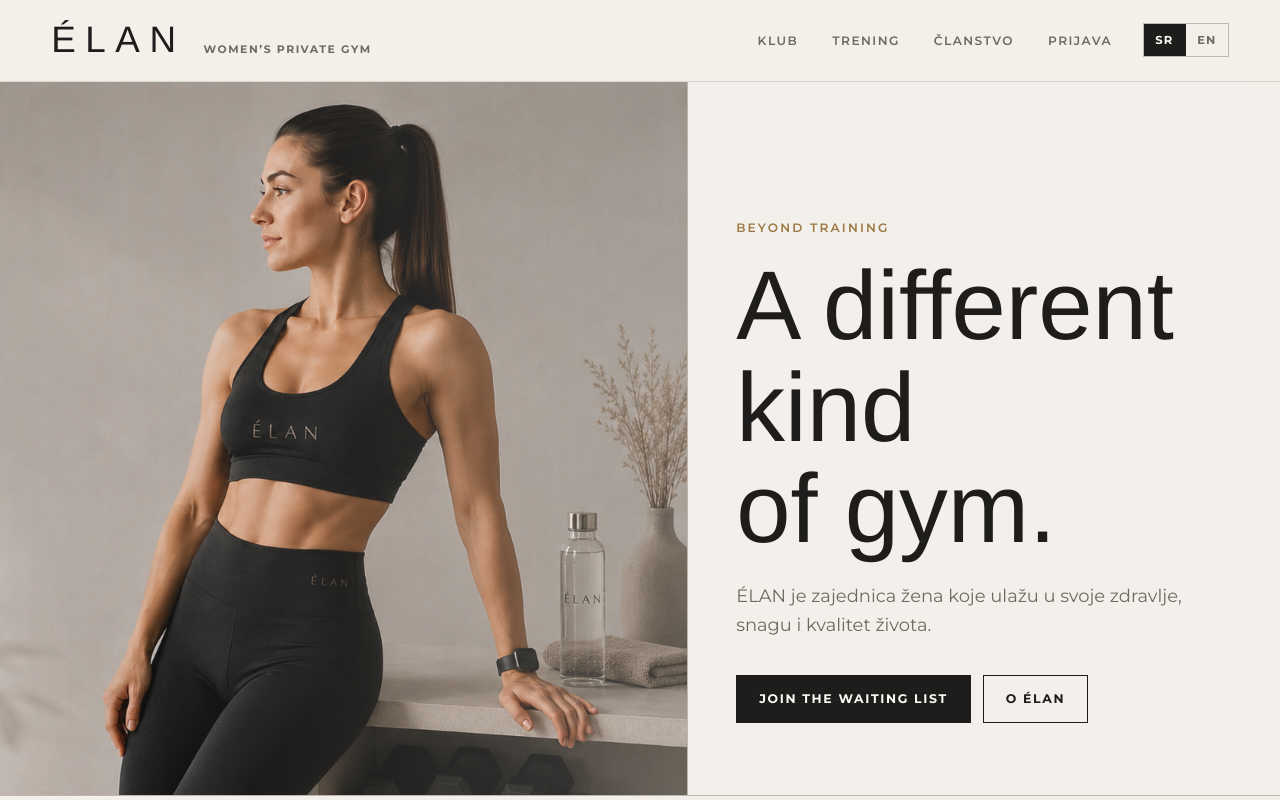
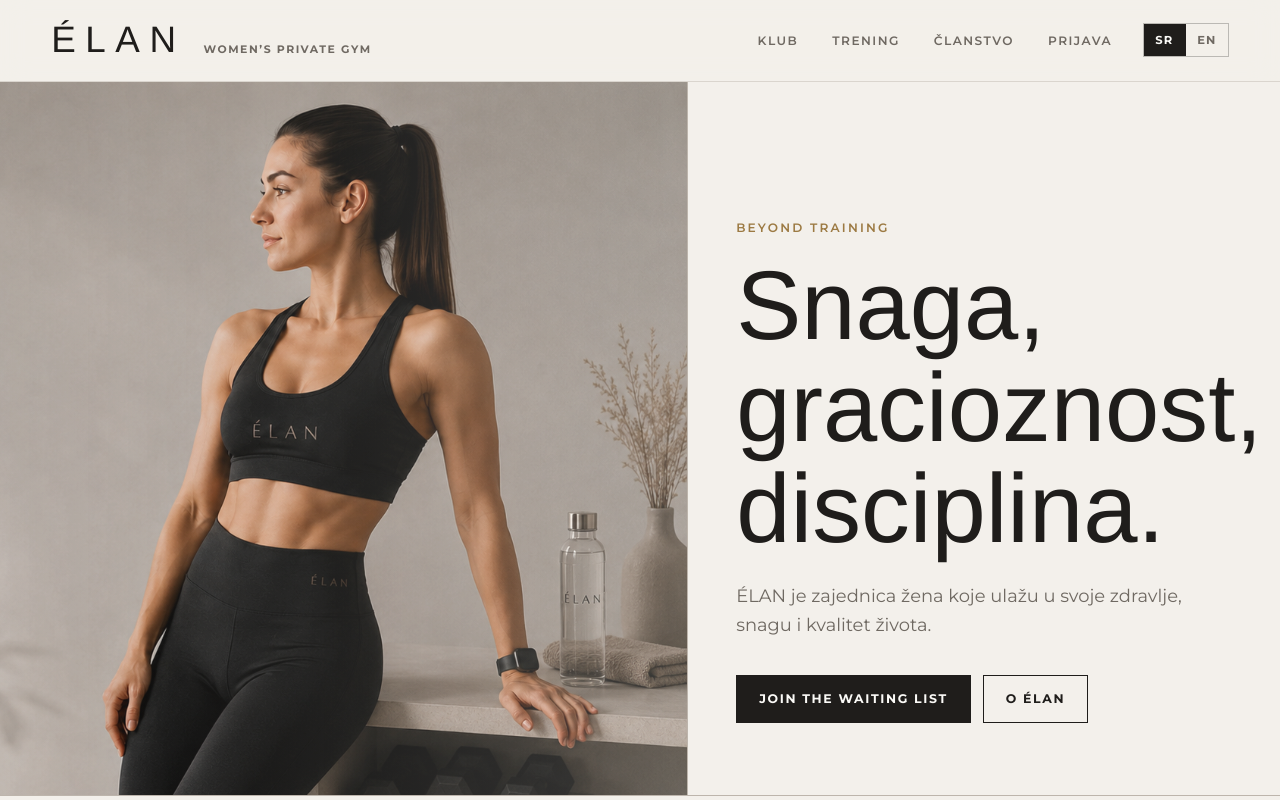
Before and after one commit to Stefan4012IT/elan-production, a Next.js app: page / in a window 1280 px wide. Shown: the top 800 px of the page. Built offline with nearby package versions, Linux system fonts and the light colour scheme; no server answers.

Commit message:
Restore hero headline copy

```diff
--- a/app/page.js
+++ b/app/page.js
@@ -13,7 +13,7 @@
     },
     hero: {
       eyebrow: 'Beyond Training',
-      title: 'A different kind of gym.',
+      title: 'Snaga, gracioznost, disciplina.',
       text: 'ÉLAN je zajednica žena koje ulažu u svoje zdravlje, snagu i kvalitet života.',
       primary: 'Join the Waiting List',
       secondary: 'O ÉLAN',
@@ -211,7 +211,7 @@
     },
     hero: {
       eyebrow: 'Beyond Training',
-      title: 'A different kind of gym.',
+      title: 'Strength, Grace, Discipline.',
       text: 'ÉLAN is a community for women who invest in their health, strength and quality of life.',
       primary: 'Join the Waiting List',
       secondary: 'About ÉLAN',
```
